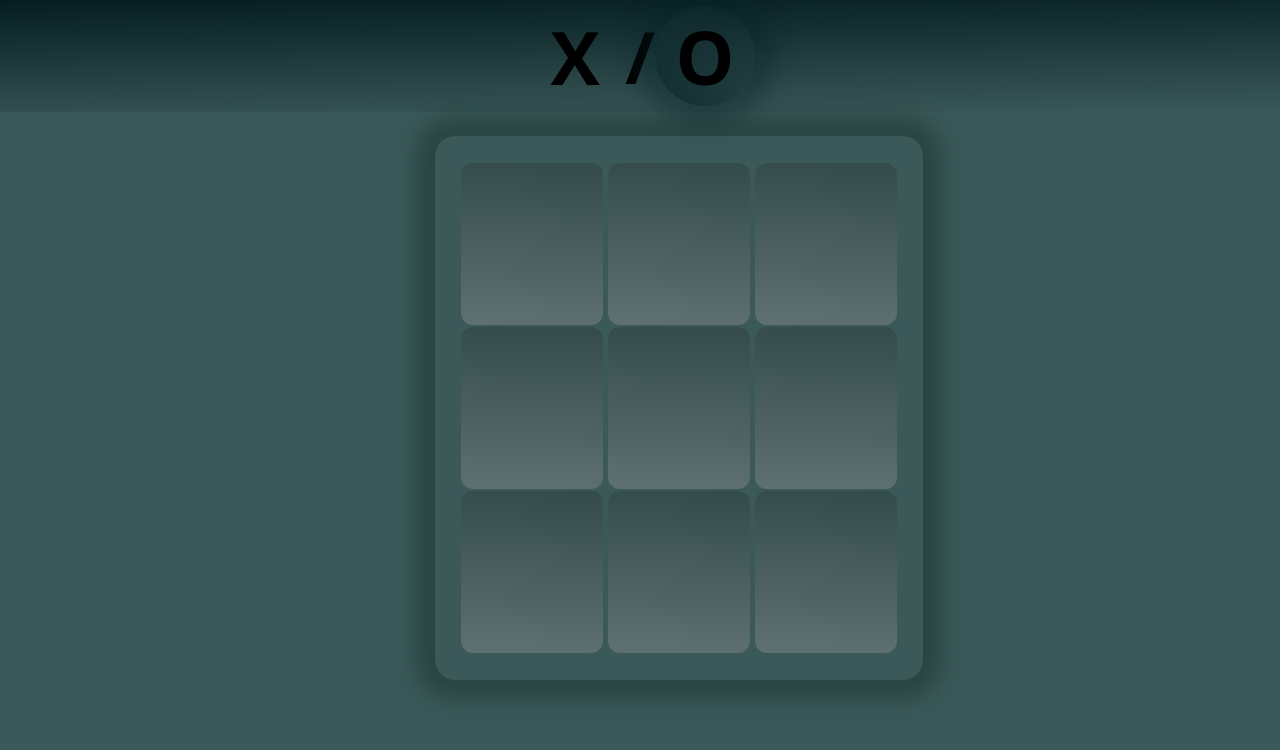
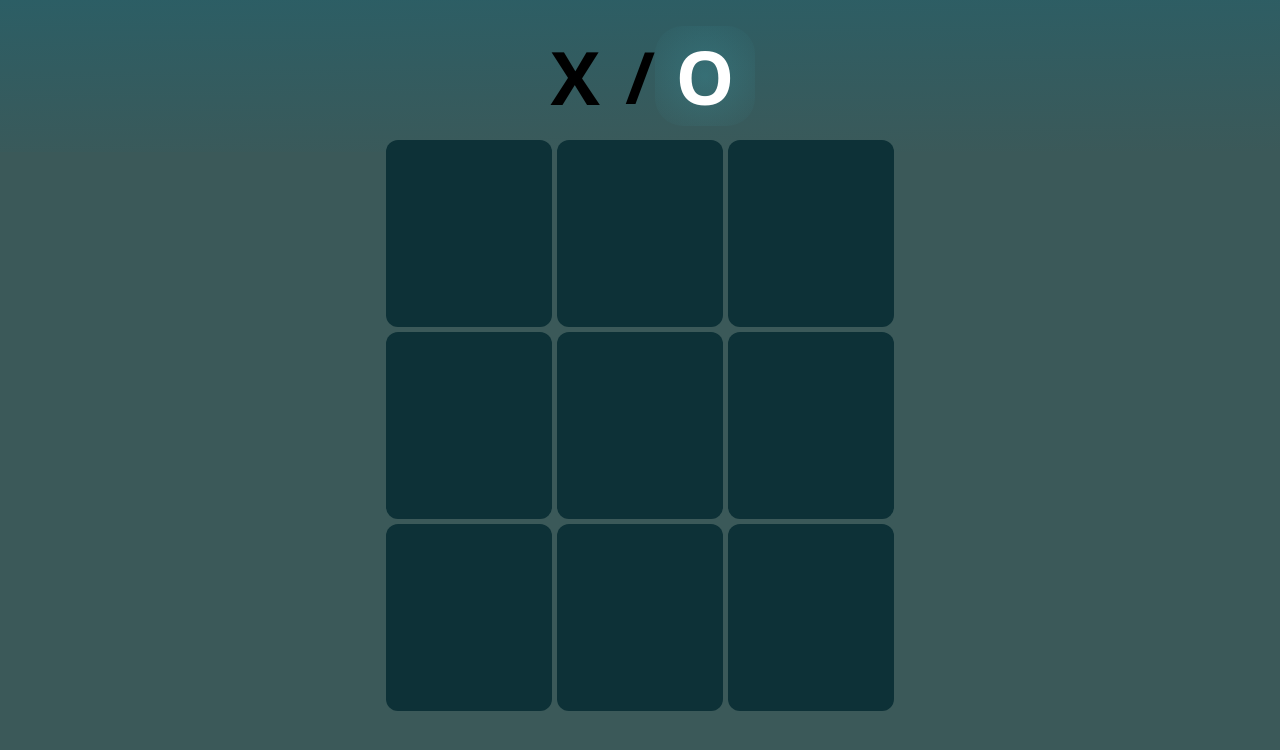
Before and after one commit to Youssef-Shehata/Tic-Tac-Toe, a React (Create React App) app: page / in a window 1280 px wide. Shown: the top 750 px of the page. Built offline with nearby package versions, Linux system fonts and the light colour scheme.

Commit message:
finished ui

```diff
--- a/src/App.css
+++ b/src/App.css
@@ -1,8 +1,14 @@
 .App {
   text-align: center;
-  position: relative;
+  position: absolute;
   width: 100%;
   height: 100%;
+  display: flex;
+  flex-direction: row;
+  flex-wrap: nowrap;
+  justify-content: center;
+  align-items: center;
+  z-index: 1;
 }
 
 input,
@@ -17,14 +23,17 @@ select {
 }
 
 .header {
-  background: linear-gradient(179deg, #051d20, #2f4f4f00);
-  height: 14vh;
+  background: linear-gradient(179deg, #2c5e65, #ffffff00);
+  height: 19vh;
   display: flex;
   justify-content: center;
   align-items: center;
   font-size: 72px;
   font-weight: bold;
   font-family: system-ui;
+  margin-bottom: -125px;
+  user-select: none;
+
 }
 
 .char {
@@ -34,38 +43,35 @@ select {
   display: flex;
   justify-content: center;
   align-items: center;
-  user-select: none;
   cursor: pointer;
+  z-index: 2;
+
 }
 
 .active {
-  box-shadow: 0px 0px 20px 20px #06232759;
-  background: linear-gradient(45deg, #102b2e, transparent);
-  border-radius: 50%;
+  background: radial-gradient(#41b0c03b, #91dcff00);
+  border-radius: 28%;
   display: flex;
   justify-content: center;
   align-items: center;
-  user-select: none;
+
   cursor: pointer;
+  color: white;
+
 }
 
 
 .grid {
-
+  margin-top: 1px;
   width: 61vmin;
   height: 68vmin;
   display: flex;
-  position: absolute;
-  flex-wrap: wrap;
+  flex-wrap: nowrap;
   align-content: center;
   justify-content: center;
   align-items: center;
-  /* background: linear-gradient(6deg, #134f4cbf, transparent); */
-  top: 17vh;
-  left: 34vw;
-  box-shadow: 0px 0px 20px 20px #0e272461;
   border-radius: 20px;
-  grid-column-gap: 1px;
+  grid-column-gap: 5px;
   min-width: 465px;
   min-height: 531px;
 
@@ -73,12 +79,12 @@ select {
 }
 
 .cell {
-  background: repeating-linear-gradient(183deg, #1d1d1d3b, #a39c9c59);
-  margin: 2px;
+  background-color: #0d3137;
+  margin-bottom: 5px;
   border: 0px solid #0000009e;
   border-radius: 3px;
-  width: 142px;
-  height: 162px;
+  width: 166px;
+  height: 187px;
   display: flex;
   justify-content: center;
   align-items: center;
@@ -90,11 +96,11 @@ select {
   min-width: -moz-fit-content;
   min-width: fit-content;
   min-height: max-content;
-  max-width: 148px;
-  max-height: 163px;
+  max-width: 167px;
+  max-height: 215px;
   font-family: sans-serif;
   FONT-WEIGHT: bold;
-  color: #031416;
+  color: #ffffff;
 }
 
 .popup {
--- a/src/App.js
+++ b/src/App.js
@@ -1,6 +1,7 @@
 import { useState, useEffect } from 'react';
 import './App.css';
 import PopUp from './Components/PopUp';
+import findBestMove from './MinMax';
 
 
 const defaultGrid = [
@@ -78,6 +79,7 @@ function App() {
     setDraw(false)
     setWon(false)
     setLocked(false)
+    setPlaying(false)
   }
 
   const handleClose = () => {
@@ -109,6 +111,8 @@ function App() {
       setLocked(true)
     }
     // next player turn
+    // let move = findBestMove(grid)
+    // console.log(move)
     setPlayerX((prevplayer) => !prevplayer)
   }
 
@@ -121,14 +125,16 @@ function App() {
 
 
   return (
-    <div className="App">
-
+    <div>
       <div className='header'>
         <span className={"char" + (playerX ? ' active' : '')} onClick={handleSwitch}>X</span>/
         <span className={"char" + (!playerX ? ' active' : '')} onClick={handleSwitch}>O</span>
 
 
       </div>
+      <div className="App">
+
+
         <div className='grid'>
           {won ? (
             <PopUp won={won} x={!playerX} handlePlayAgain={handlePlayAgain} handleClose={handleClose} />
@@ -150,6 +156,7 @@ function App() {
           ))}
         </div>
       </div>
+    </div>
   );
 }
 
--- /dev/null
+++ b/src/MinMax.js
@@ -0,0 +1,72 @@
+const PLAYER_X = 'X';
+const PLAYER_O = 'O';
+const EMPTY = '';
+
+function minimax(board, depth, maximizingPlayer) {
+
+
+  if (maximizingPlayer) {
+    let bestValue = -Infinity;
+    for (let i = 0; i < 3; i++) {
+      for (let j = 0; j < 3; j++) {
+        if (board[i][j] === EMPTY) {
+          board[i][j] = PLAYER_X;
+          const value = minimax(board, depth - 1, false);
+          board[i][j] = EMPTY;
+          bestValue = Math.max(bestValue, value);
+        }
+      }
+    }
+    return bestValue;
+  } else {
+    let bestValue = Infinity;
+    for (let i = 0; i < 3; i++) {
+      for (let j = 0; j < 3; j++) {
+        if (board[i][j] === EMPTY) {
+          board[i][j] = PLAYER_O;
+          const value = minimax(board, depth - 1, true);
+          board[i][j] = EMPTY;
+          bestValue = Math.min(bestValue, value);
+        }
+      }
+    }
+    return bestValue;
+  }
+}
+
+
+
+// Example usage:
+const initialBoard = [
+  [EMPTY, EMPTY, EMPTY],
+  [EMPTY, EMPTY, EMPTY],
+  [EMPTY, EMPTY, EMPTY]
+];
+
+const bestMove = findBestMove(initialBoard);
+console.log('Best Move:', bestMove);
+
+function findBestMove(board) {
+  let bestMove = null;
+  let bestValue = -Infinity;
+
+  for (let i = 0; i < 3; i++) {
+    for (let j = 0; j < 3; j++) {
+      if (board[i][j] === EMPTY) {
+        board[i][j] = PLAYER_X;
+        const moveValue = minimax(board, 5, false);
+        board[i][j] = EMPTY;
+
+        if (moveValue > bestValue) {
+          bestValue = moveValue;
+          bestMove = { row: i, col: j };
+        }
+      }
+    }
+  }
+
+  return bestMove;
+}
+
+
+export default findBestMove;
--- a/src/index.css
+++ b/src/index.css
@@ -13,6 +13,7 @@ body {
   line-height: 1.5;
   background-color: #2f4f4ff0
     /* Adjust the line height */
+
 }
 
 code {
```
Lines whose indentation alone changed are shown as unchanged.
